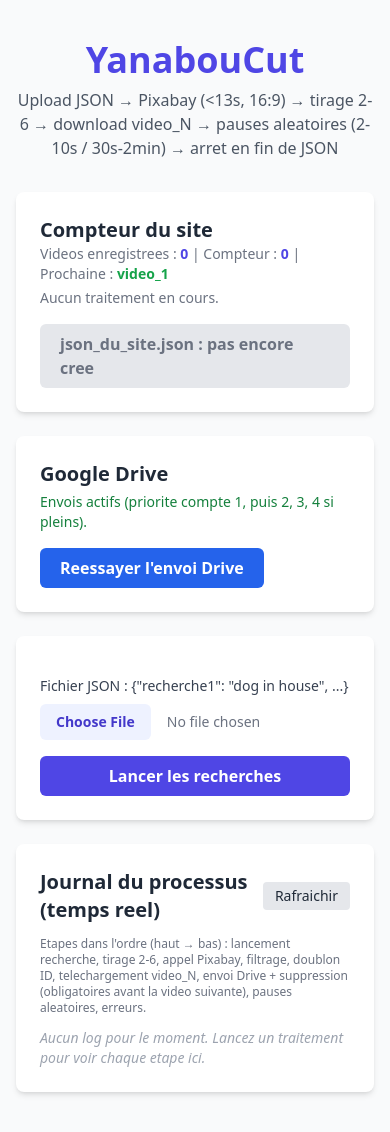
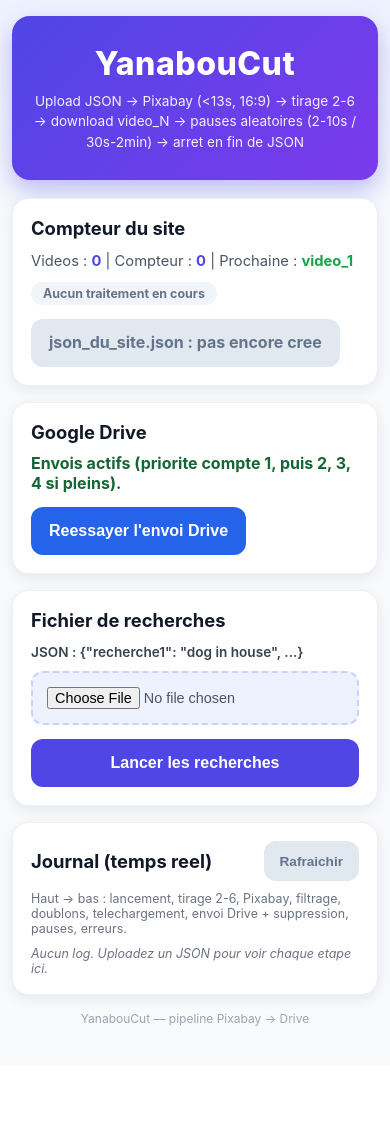
Before and after one commit to YanFocus/YanabouCut, a Django app: page / in a window 390 px wide. After the commit the page ends 1026 px from the top, so only its background shows below. Run offline with Django 5.2, Linux system fonts and the light colour scheme; some libraries are stand-ins or nearby versions.

Commit message:
Bouton file, verrou strict Drive, style responsive mobile

```diff
--- a/YanabouCut/urls.py
+++ b/YanabouCut/urls.py
@@ -1,6 +1,6 @@
 from django.contrib import admin
 from django.urls import path
-from indexation.views import download_site_json, index, job_status_api, retry_drive
+from indexation.views import download_site_json, index, job_status_api, retry_drive, run_queued
 
 urlpatterns = [
     path('admin/', admin.site.urls),
@@ -8,4 +8,5 @@ urlpatterns = [
     path('telecharger-json/', download_site_json, name='download-json'),
     path('etat-traitement/', job_status_api, name='job-status'),
     path('reessayer-drive/', retry_drive, name='retry-drive'),
+    path('lancer-file/', run_queued, name='run-queue'),
 ]
--- a/indexation/management/commands/process_queue.py
+++ b/indexation/management/commands/process_queue.py
@@ -14,9 +14,15 @@ class Command(BaseCommand):
     def add_arguments(self, parser):
         parser.add_argument("--loop", action="store_true",
                             help="Traite les recherches une par une jusqu'a vider la file")
+        parser.add_argument("--force", action="store_true",
+                            help="Supprime un verrou abandonne avant de demarrer")
 
     def handle(self, *args, **options):
         from django.conf import settings
+        if options["force"]:
+            from indexation.services import release_cron_lock
+            release_cron_lock()
+            self.stdout.write("Verrou abandonne supprime.")
         pause_max = int(getattr(settings, "QUEUE_SEARCH_PAUSE", 180))
         pause_min = int(getattr(settings, "QUEUE_SEARCH_PAUSE_MIN", 30))
         if not options["loop"]:
--- a/indexation/templates/index.html
+++ b/indexation/templates/index.html
@@ -4,41 +4,122 @@
     <meta charset="UTF-8">
     <meta name="viewport" content="width=device-width, initial-scale=1.0">
     <title>YanabouCut - Recherche Pixabay</title>
-    <script src="https://cdn.tailwindcss.com"></script>
+    <style>
+        * { box-sizing: border-box; margin: 0; padding: 0; }
+        body {
+            font-family: -apple-system, BlinkMacSystemFont, "Segoe UI", Roboto, Arial, sans-serif;
+            background: linear-gradient(180deg, #eef2ff 0%, #f8fafc 240px);
+            color: #1f2937; min-height: 100vh; padding: 16px 12px 40px;
+        }
+        .wrap { max-width: 960px; margin: 0 auto; }
+        header.hero {
+            text-align: center; padding: 28px 16px; margin-bottom: 18px;
+            background: linear-gradient(135deg, #4f46e5, #7c3aed);
+            color: #fff; border-radius: 18px;
+            box-shadow: 0 10px 24px rgba(79, 70, 229, .35);
+        }
+        header.hero h1 { font-size: 2rem; font-weight: 800; letter-spacing: .5px; }
+        header.hero p { margin-top: 8px; font-size: .85rem; opacity: .92; line-height: 1.5; }
+        .card {
+            background: #fff; border-radius: 16px; padding: 18px;
+            margin-bottom: 16px; box-shadow: 0 4px 14px rgba(15, 23, 42, .08);
+            border: 1px solid #eef0f6;
+        }
+        .card h2 { font-size: 1.15rem; margin-bottom: 10px; color: #111827; }
+        .row { display: flex; flex-wrap: wrap; gap: 14px; align-items: center; justify-content: space-between; }
+        .stats { font-size: .92rem; color: #4b5563; line-height: 1.7; }
+        .stats strong.bl { color: #4f46e5; } .stats strong.gr { color: #16a34a; }
+        .pill {
+            display: inline-block; font-size: .78rem; font-weight: 700;
+            padding: 4px 12px; border-radius: 999px; margin-top: 8px;
+        }
+        .pill.run { background: #ffedd5; color: #c2410c; }
+        .pill.idle { background: #f1f5f9; color: #64748b; }
+        .btn {
+            display: block; width: 100%; min-height: 48px; border: 0; border-radius: 12px;
+            font-size: 1rem; font-weight: 700; cursor: pointer; text-align: center;
+            padding: 13px 18px; text-decoration: none; transition: transform .05s, filter .15s;
+        }
+        .btn:active { transform: scale(.98); }
+        .btn.indigo { background: #4f46e5; color: #fff; }
+        .btn.indigo:hover { filter: brightness(1.08); }
+        .btn.green { background: #16a34a; color: #fff; }
+        .btn.green:hover { filter: brightness(1.08); }
+        .btn.blue { background: #2563eb; color: #fff; }
+        .btn.grey { background: #e2e8f0; color: #64748b; }
+        .btn-row { display: flex; gap: 10px; flex-wrap: wrap; }
+        .btn-row .btn { flex: 1 1 200px; width: auto; }
+        input[type=file] {
+            display: block; width: 100%; font-size: .9rem; color: #4b5563;
+            border: 2px dashed #c7d2fe; border-radius: 12px; padding: 14px;
+            background: #eef2ff; margin: 10px 0 14px;
+        }
+        label.lbl { font-size: .85rem; font-weight: 600; color: #374151; }
+        code.blk {
+            display: block; background: #f1f5f9; border-radius: 8px; padding: 8px 10px;
+            font-size: .78rem; color: #334155; margin-top: 6px; word-break: break-all;
+        }
+        .msg { border-radius: 12px; padding: 12px 14px; font-size: .88rem; margin-top: 14px; }
+        .msg.ok { background: #dcfce7; color: #166534; }
+        .msg.err { background: #fee2e2; color: #b91c1c; }
+        ul.list { list-style: none; font-size: .85rem; color: #4b5563; }
+        ul.list li { padding: 7px 2px; border-bottom: 1px solid #f1f5f9; }
+        ul.list li:last-child { border-bottom: 0; }
+        ul.list strong { color: #1f2937; }
+        .small { font-size: .78rem; color: #6b7280; }
+        .danger { color: #b91c1c; font-weight: 700; }
+        .ok-t { color: #166534; font-weight: 700; }
+        #logs {
+            background: #0b1220; color: #4ade80; font-family: ui-monospace, Menlo, Consolas, monospace;
+            font-size: .75rem; border-radius: 12px; padding: 14px;
+            max-height: 320px; overflow-y: auto; line-height: 1.65;
+        }
+        #logs .t { color: #64748b; }
+        .topbar { display: flex; justify-content: space-between; align-items: center; margin-bottom: 10px; gap: 10px; flex-wrap: wrap; }
+        .btn.small-btn { width: auto; min-height: 40px; padding: 8px 16px; font-size: .85rem; }
+        footer.sp { text-align: center; color: #9ca3af; font-size: .75rem; margin-top: 10px; }
+        @media (min-width: 720px) {
+            header.hero h1 { font-size: 2.6rem; }
+            header.hero p { font-size: .95rem; }
+            .card { padding: 24px; }
+            .btn { width: auto; display: inline-block; }
+            form.stack .btn { width: 100%; }
+        }
+    </style>
 </head>
-<body class="bg-gray-50 text-gray-800 font-sans min-h-screen">
-    <div class="max-w-6xl mx-auto px-4 py-10">
-        <header class="text-center mb-8">
-            <h1 class="text-4xl font-extrabold text-indigo-600 mb-2">YanabouCut</h1>
-            <p class="text-gray-600">{% if queue_mode %}Upload JSON &rarr; file d'attente &rarr; 1 recherche par passage &rarr; Pixabay (&lt;13s, 16:9) &rarr; tirage 2-6 &rarr; download video_N &rarr; envoi Drive + suppression &rarr; pause aleatoire 30s-2min entre recherches{% else %}Upload JSON &rarr; Pixabay (&lt;13s, 16:9) &rarr; tirage 2-6 &rarr; download video_N &rarr; pauses aleatoires (2-10s / 30s-2min) &rarr; arret en fin de JSON{% endif %}</p>
+<body>
+    <div class="wrap">
+        <header class="hero">
+            <h1>YanabouCut</h1>
+            <p>{% if queue_mode %}Upload JSON &rarr; file d'attente &rarr; 1 recherche par passage &rarr; Pixabay (&lt;13s, 16:9) &rarr; tirage 2-6 &rarr; download video_N &rarr; envoi Drive + suppression &rarr; pause aleatoire 30s-2min entre recherches{% else %}Upload JSON &rarr; Pixabay (&lt;13s, 16:9) &rarr; tirage 2-6 &rarr; download video_N &rarr; pauses aleatoires (2-10s / 30s-2min) &rarr; arret en fin de JSON{% endif %}</p>
         </header>
 
-        <!-- Etat compteur + download json_du_site.json -->
-        <div class="bg-white shadow-md rounded-lg p-6 mb-6">
-            <div class="flex flex-wrap items-center justify-between gap-4">
+        <!-- Compteur -->
+        <div class="card">
+            <div class="row">
                 <div>
-                    <h2 class="text-xl font-bold">Compteur du site</h2>
-                    <p class="text-sm text-gray-500">Videos enregistrees : <strong class="text-indigo-600">{{ total_videos_downloaded }}</strong>
-                        | Compteur : <strong class="text-indigo-600">{{ current_counter }}</strong>
-                        | Prochaine : <strong class="text-green-600">video_{{ next_video }}</strong></p>
+                    <h2>Compteur du site</h2>
+                    <p class="stats">Videos : <strong class="bl">{{ total_videos_downloaded }}</strong>
+                        | Compteur : <strong class="bl">{{ current_counter }}</strong>
+                        | Prochaine : <strong class="gr">video_{{ next_video }}</strong></p>
                     {% if job_running %}
-                        <p class="mt-1 text-sm font-semibold text-orange-600">Traitement EN COURS{% if job.current_search %} : {{ job.current_search }}{% endif %}</p>
+                        <span class="pill run">Traitement EN COURS{% if job.current_search %} : {{ job.current_search }}{% endif %}</span>
                     {% else %}
-                        <p class="mt-1 text-sm text-gray-500">Aucun traitement en cours.</p>
+                        <span class="pill idle">Aucun traitement en cours</span>
                     {% endif %}
                 </div>
                 <div>
                     {% if json_available %}
-                        <a href="{% url 'download-json' %}" class="inline-block bg-green-600 text-white font-semibold py-2 px-5 rounded-md hover:bg-green-700">Telecharger json_du_site.json</a>
+                        <a href="{% url 'download-json' %}" class="btn green">Telecharger json_du_site.json</a>
                     {% else %}
-                        <span class="inline-block bg-gray-200 text-gray-500 font-semibold py-2 px-5 rounded-md">json_du_site.json : pas encore cree</span>
+                        <span class="btn grey">json_du_site.json : pas encore cree</span>
                     {% endif %}
                 </div>
             </div>
             {% if last_videos %}
-            <div class="mt-4 border-t pt-3">
-                <p class="text-sm font-semibold mb-1">Dernieres videos (compteur persistant) :</p>
-                <ul class="text-sm text-gray-600 space-y-1">
+            <div style="margin-top:14px;border-top:1px solid #f1f5f9;padding-top:10px;">
+                <p class="small" style="font-weight:700;margin-bottom:4px;">Dernieres videos :</p>
+                <ul class="list">
                     {% for v in last_videos %}
                     <li><strong>{{ v.nouveau_nom }}</strong> | ID {{ v.identifiant_unique }} | tags : {{ v.tags|truncatechars:80 }}</li>
                     {% endfor %}
@@ -47,20 +128,20 @@
             {% endif %}
         </div>
 
-        <!-- Etat Google Drive -->
-        <div class="bg-white shadow-md rounded-lg p-6 mb-6">
-            <div class="flex flex-wrap items-center justify-between gap-4">
+        <!-- Google Drive -->
+        <div class="card">
+            <div class="row">
                 <div>
-                    <h2 class="text-xl font-bold">Google Drive</h2>
+                    <h2>Google Drive</h2>
                     {% if drive_state.blocked %}
-                        <p class="mt-1 text-sm font-semibold text-red-600">ENVOI DRIVE BLOQUE — chargement des nouveaux JSON bloque.</p>
-                        <p class="text-xs text-gray-500">{{ drive_state.reason }} Liberez de l'espace / corrigez puis reessayez.</p>
+                        <p class="danger">ENVOI DRIVE BLOQUE — nouveaux JSON bloques.</p>
+                        <p class="small">{{ drive_state.reason }}</p>
                     {% else %}
-                        <p class="mt-1 text-sm text-green-700">Envois actifs (priorite compte 1, puis 2, 3, 4 si pleins).</p>
+                        <p class="ok-t">Envois actifs (priorite compte 1, puis 2, 3, 4 si pleins).</p>
                     {% endif %}
                     {% if pending_videos %}
-                        <p class="text-sm text-gray-600 mt-1">Videos en attente sur le site ({{ pending_videos|length }}) :</p>
-                        <ul class="text-xs text-gray-500 list-disc list-inside">
+                        <p class="small" style="margin-top:8px;">En attente sur le site ({{ pending_videos|length }}) :</p>
+                        <ul class="list">
                             {% for v in pending_videos %}
                             <li>{{ v }}</li>
                             {% endfor %}
@@ -70,77 +151,77 @@
                 <div>
                     <form method="POST" action="{% url 'retry-drive' %}">
                         {% csrf_token %}
-                        <button type="submit" class="inline-block bg-blue-600 text-white font-semibold py-2 px-5 rounded-md hover:bg-blue-700">Reessayer l'envoi Drive</button>
+                        <button type="submit" class="btn blue">Reessayer l'envoi Drive</button>
                     </form>
                 </div>
             </div>
         </div>
 
         <!-- Upload -->
-        <div class="bg-white shadow-md rounded-lg p-6 max-w-xl mx-auto mb-6">
-            <form method="POST" enctype="multipart/form-data" class="space-y-4">
+        <div class="card">
+            <h2>Fichier de recherches</h2>
+            <form method="POST" enctype="multipart/form-data" class="stack">
                 {% csrf_token %}
-                <div>
-                    <label class="block text-sm font-medium text-gray-700 mb-2">Fichier JSON : {"recherche1": "dog in house", ...}</label>
-                    <input type="file" name="json_file" accept=".json,application/json" required
-                           class="block w-full text-sm text-gray-500 file:mr-4 file:py-2 file:px-4 file:rounded-md file:border-0 file:text-sm file:font-semibold file:bg-indigo-50 file:text-indigo-700 hover:file:bg-indigo-100">
-                </div>
-                <button type="submit" class="w-full bg-indigo-600 text-white font-semibold py-2 px-4 rounded-md hover:bg-indigo-700">
-                    {% if queue_mode %}Mettre en file d'attente{% else %}Lancer les recherches{% endif %}
-                </button>
+                <label class="lbl" for="json_file">JSON : {"recherche1": "dog in house", ...}</label>
+                <input id="json_file" type="file" name="json_file" accept=".json,application/json" required>
+                <button type="submit" class="btn indigo">{% if queue_mode %}Mettre en file d'attente{% else %}Lancer les recherches{% endif %}</button>
             </form>
             {% if messages %}
                 {% for m in messages %}
                     {% if m.tags == 'success' %}
-                    <div class="mt-4 p-3 bg-green-100 text-green-800 rounded-md text-sm">{{ m }}</div>
+                    <div class="msg ok">{{ m }}</div>
                     {% else %}
-                    <div class="mt-4 p-3 bg-red-100 text-red-700 rounded-md text-sm">{{ m }}</div>
+                    <div class="msg err">{{ m }}</div>
                     {% endif %}
                 {% endfor %}
             {% endif %}
         </div>
 
-        <!-- File d'attente (mode heberge) -->
+        <!-- File d'attente -->
         {% if queue_mode %}
-        <div class="bg-white shadow-md rounded-lg p-6 mb-6">
-            <h2 class="text-xl font-bold mb-2">File d'attente</h2>
-            <p class="text-xs text-gray-500 mb-3">La tache planifiee traite UNE recherche par passage. Uploadez vos JSON, ils seront traites un par un.</p>
+        <div class="card">
+            <h2>File d'attente</h2>
+            <p class="small" style="margin-bottom:10px;">La tache planifiee traite UNE recherche par passage. Ou lancez vous-meme ci-dessous.</p>
             {% if queued_files %}
-                <ul class="text-sm text-gray-600 space-y-1">
+                <ul class="list">
                     {% for q in queued_files %}
                     <li>{{ q.name }} : {{ q.done }}/{{ q.total }} recherche(s) traitee(s)</li>
                     {% endfor %}
                 </ul>
             {% else %}
-                <p class="text-sm text-gray-400 italic">File vide.</p>
+                <p class="small" style="font-style:italic;">File vide.</p>
             {% endif %}
+            <form method="POST" action="{% url 'run-queue' %}" class="stack" style="margin-top:12px;">
+                {% csrf_token %}
+                <button type="submit" class="btn indigo">Lancer le traitement (1 recherche)</button>
+            </form>
         </div>
         {% endif %}
 
-        <!-- Journal processus en cours -->
-        <div class="bg-white shadow-md rounded-lg p-6">
-            <div class="flex items-center justify-between mb-3">
-                <h2 class="text-xl font-bold">Journal du processus (temps reel)</h2>
-                <button onclick="location.reload()" class="text-sm bg-gray-200 px-3 py-1 rounded hover:bg-gray-300">Rafraichir</button>
+        <!-- Journal -->
+        <div class="card">
+            <div class="topbar">
+                <h2 style="margin:0;">Journal (temps reel)</h2>
+                <button onclick="location.reload()" class="btn grey small-btn">Rafraichir</button>
             </div>
-            <p class="text-xs text-gray-500 mb-3">Etapes dans l'ordre (haut &rarr; bas) : lancement recherche, tirage 2-6, appel Pixabay, filtrage, doublon ID, telechargement video_N, envoi Drive + suppression (obligatoires avant la video suivante), pauses aleatoires, erreurs.</p>
+            <p class="small" style="margin-bottom:10px;">Haut &rarr; bas : lancement, tirage 2-6, Pixabay, filtrage, doublons, telechargement, envoi Drive + suppression, pauses, erreurs.</p>
             {% if job_logs %}
-                <div id="logs" class="bg-black text-green-300 font-mono text-xs rounded p-4 max-h-96 overflow-y-auto space-y-1">
+                <div id="logs">
                     {% for log in job_logs %}
-                        <div><span class="text-gray-400">[{{ log.time }}]</span> {{ log.message }}</div>
+                        <div><span class="t">[{{ log.time }}]</span> {{ log.message }}</div>
                     {% endfor %}
                 </div>
             {% else %}
-                <p class="text-sm text-gray-400 italic">Aucun log pour le moment. Lancez un traitement pour voir chaque etape ici.</p>
+                <p class="small" style="font-style:italic;">Aucun log. Uploadez un JSON pour voir chaque etape ici.</p>
             {% endif %}
         </div>
+
+        <footer class="sp">YanabouCut — pipeline Pixabay &rarr; Drive</footer>
     </div>
 <script>
-// Auto-refresh du journal toutes les 5s pendant un traitement en cours
 {% if job_running %}
 setTimeout(function(){ location.reload(); }, 5000);
 {% endif %}
-// Affiche toujours le bas du journal (derniere etape en cours)
 var logBox = document.getElementById('logs');
 if (logBox) { logBox.scrollTop = logBox.scrollHeight; }
 </script>
--- a/indexation/views.py
+++ b/indexation/views.py
@@ -16,6 +16,7 @@ from .services import (
     load_status_file,
     queue_dirs,
     start_job_async,
+    start_next_queued_async,
 )
 from indexation.drive import load_state as drive_load_state
 from indexation.drive import save_state as drive_save_state
@@ -128,6 +129,28 @@ def index(request):
     })
 
 
+def run_queued(request):
+    """Bouton web : lance UNE recherche de la file en tache de fond."""
+    if request.method != "POST":
+        return redirect("home")
+    drive_state = drive_load_state()
+    if drive_state.get("blocked"):
+        messages.error(request, f"Traitement bloque ({drive_state.get('reason', 'envoi Drive impossible')}). "
+                                "Cliquez sur « Reessayer l'envoi Drive » apres correction.")
+    elif not next_task_available():
+        messages.error(request, "File d'attente vide : uploadez d'abord un JSON.")
+    elif not start_next_queued_async():
+        messages.error(request, "Un traitement est deja en cours, attendez sa fin.")
+    else:
+        messages.success(request, "Traitement d'une recherche lance. Suivez le journal ci-dessous.")
+    return redirect("home")
+
+
+def next_task_available():
+    from .services import next_queued_task
+    return next_queued_task() is not None
+
+
 def retry_drive(request):
     """Reessaie l'envoi des videos gardees en local. Debloque si ca passe."""
     if request.method != "POST":
```
Also changed, not shown: indexation/services.py (+43 -16 lines).
